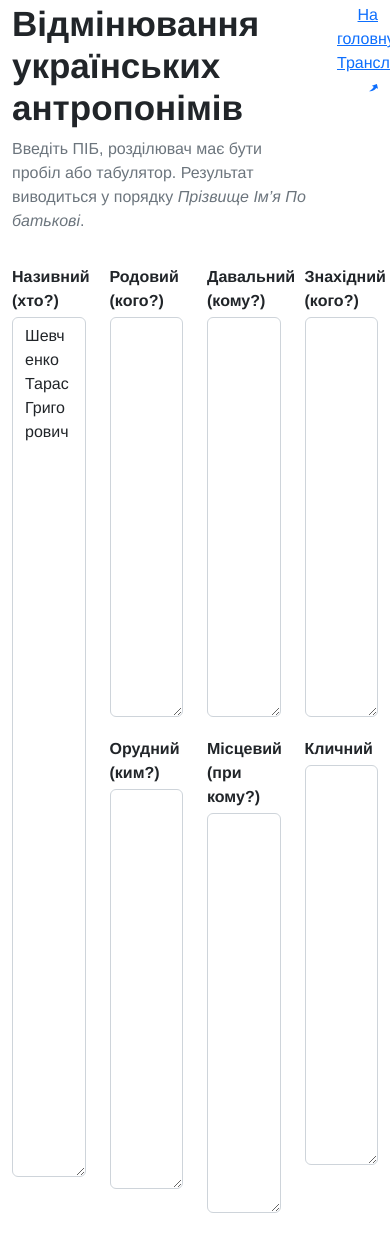
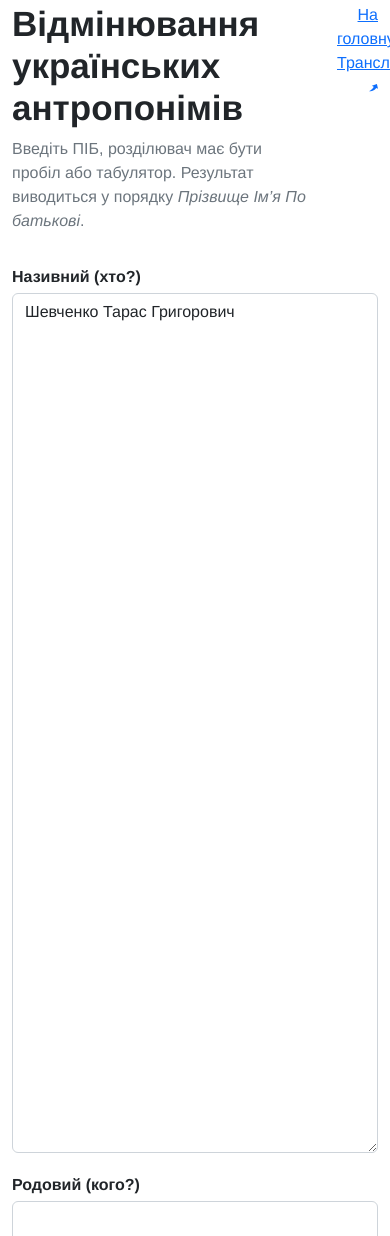
Before and after one commit to agentyzmin/pib, a plain HTML site: page app/all/index.html in a window 390 px wide. Shown: the part 13-1249 px from the top of the page. Drawn offline with nearby package versions, Linux system fonts and the light colour scheme; a script that the page names is missing; a web font is replaced by a local one.

Commit message:
Fix mobile styles

```diff
--- a/app/all/index.html
+++ b/app/all/index.html
@@ -90,35 +90,35 @@ textarea {
     </div>
     </div>
     <div class="row mt-3">
-        <div class="col-3 order-0" >
+        <div class="col-md-3 col-12 order-0" >
             <strong><p class="mb-1">Називний (хто?)</p></strong>
             <textarea class="form-control" id="input" style="min-height:860px">Шевченко Тарас Григорович</textarea>
         </div>
 
         <div class="col">
             <div class="row">
-        <div class="col-4">
+        <div class="col-md-4 col-12">
             <strong><p class="mb-1">Родовий (кого?)</p></strong>
             <textarea class="form-control" id="outputGenitive"></textarea>
         </div>
 
-        <div class="col-4">
+        <div class="col-md-4 col-12">
             <strong><p class="mb-1">Давальний (кому?)</p></strong>
             <textarea class="form-control" id="outputDative"></textarea>
         </div>
-        <div class="col-4">
+        <div class="col-md-4 col-12">
             <strong><p class="mb-1">Знахідний (кого?)</p></strong>
             <textarea class="form-control" id="outputAccusative"></textarea>
         </div>
-        <div class="col-4">
+        <div class="col-md-4 col-12">
             <strong><p class="mb-1">Орудний (ким?)</p></strong>
             <textarea class="form-control" id="outputAblative"></textarea>
         </div>
-        <div class="col-4">
+        <div class="col-md-4 col-12">
             <strong><p class="mb-1">Місцевий (при кому?)</p></strong>
             <textarea class="form-control" id="outputLocative"></textarea>
         </div>
-        <div class="col-4">
+        <div class="col-md-4 col-12">
             <strong><p class="mb-1">Кличний</p></strong>
             <textarea class="form-control" id="outputVocative"></textarea>
         </div>
```
